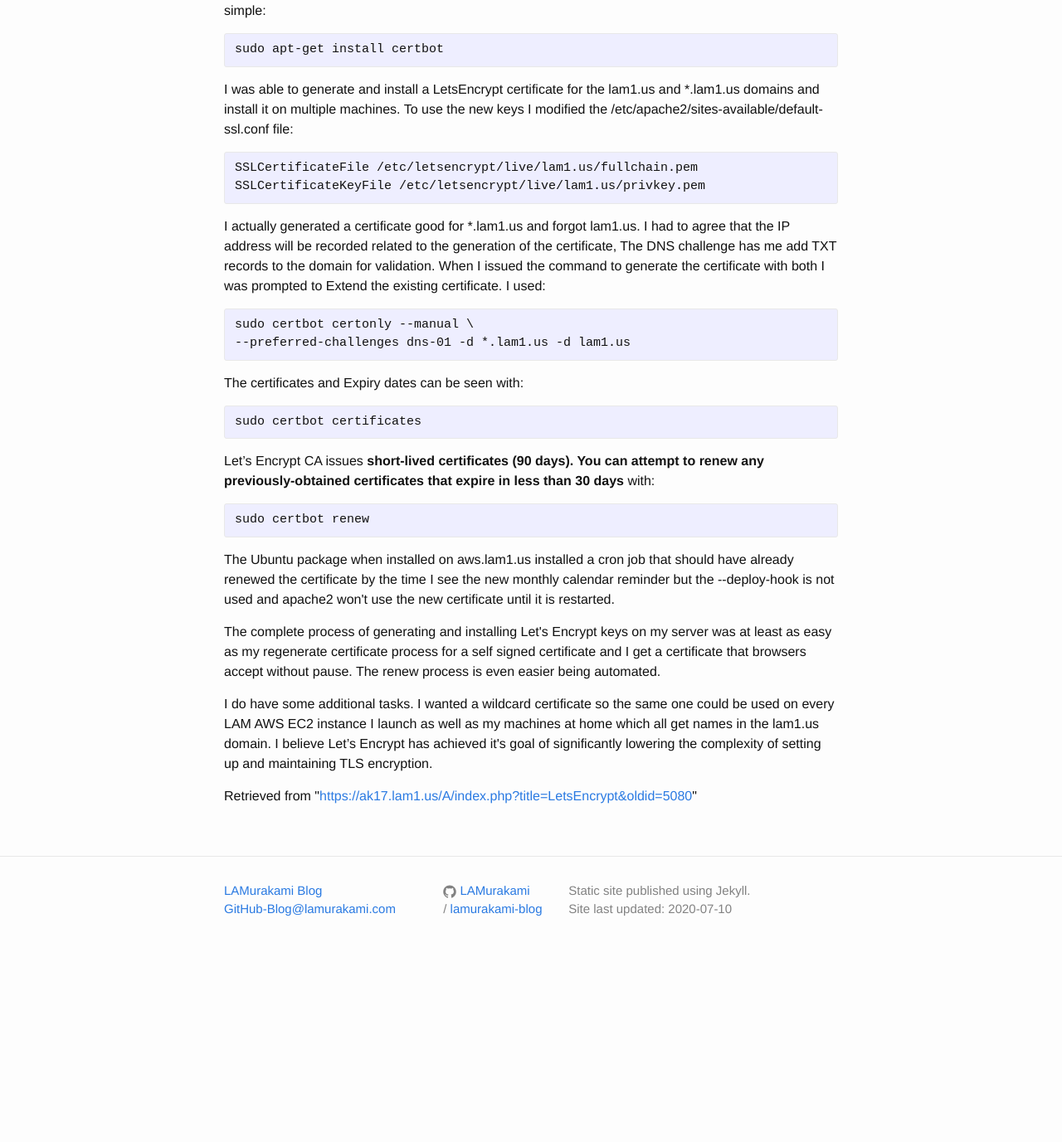
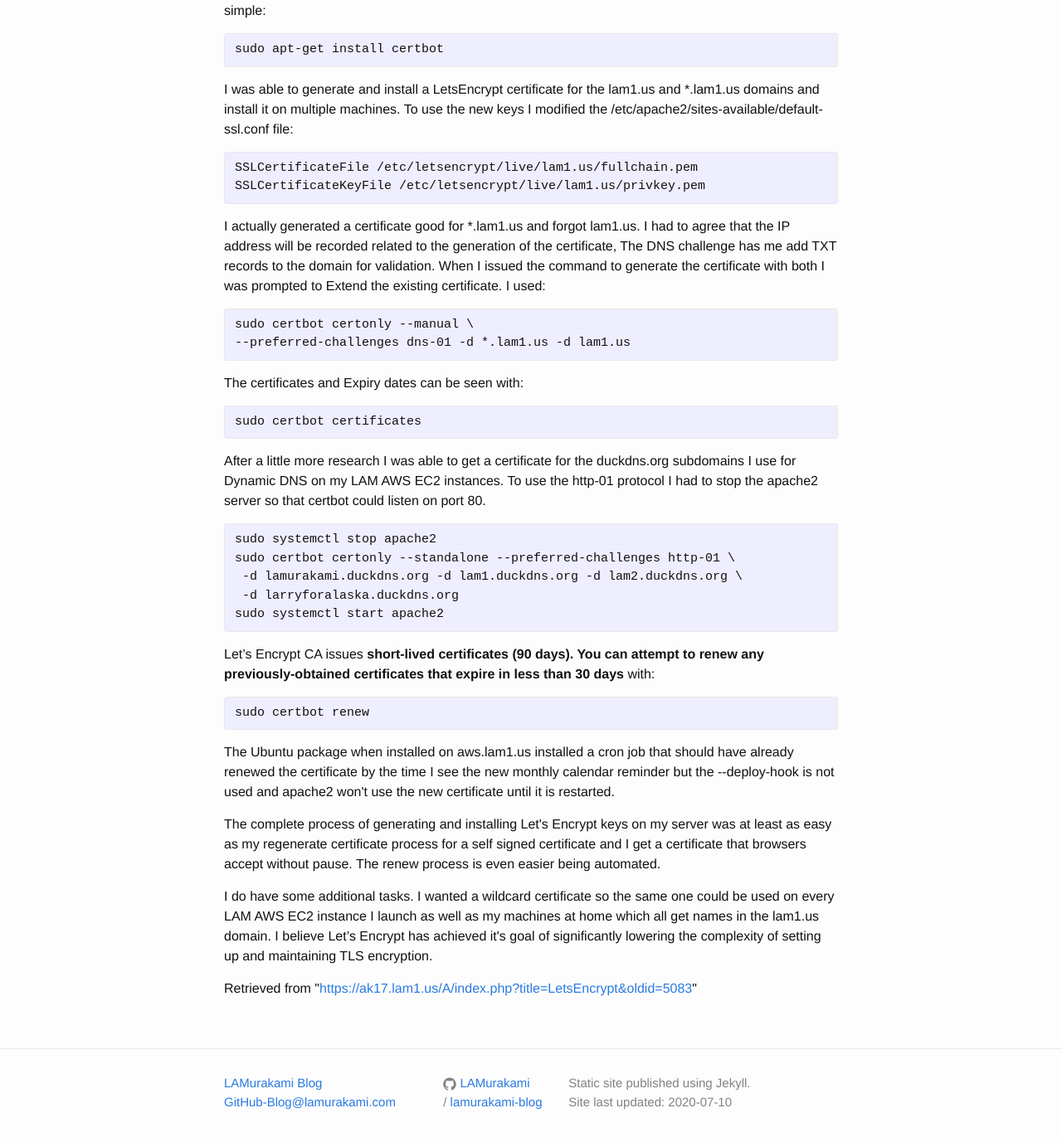
Before and after one commit to LAMurakami/blog, a Jekyll site: the page built from _posts/2020-06-11-Let-s-Encrypt-has-achieved-it-s-goal.html, in a window 1280 px wide and 1400 px high, scrolled down 1468 px. Shown: the top 1377 px of the window at 83% size. Built offline with Jekyll 4.4.1, drawn with Linux system fonts in a browser that asks for light colours; before the commit the page ends 2636 px from its top, so only the background shows below that.

Commit message:
Added certificate for the duckdns.org subdomains

```diff
--- a/_posts/2020-06-11-Let-s-Encrypt-has-achieved-it-s-goal.html
+++ b/_posts/2020-06-11-Let-s-Encrypt-has-achieved-it-s-goal.html
@@ -30,6 +30,14 @@ SSLCertificateKeyFile /etc/letsencrypt/live/lam1.us/privkey.pem
 <p>The certificates and Expiry dates can be seen with:
 </p>
 <pre>sudo certbot certificates
+</pre>
+<p>After a little more research I was able to get a certificate for the duckdns.org subdomains I use for Dynamic DNS on my LAM AWS EC2 instances.  To use the http-01 protocol I had to stop the apache2 server so that certbot could listen on port 80.
+</p>
+<pre>sudo systemctl stop apache2
+sudo certbot certonly --standalone --preferred-challenges http-01 \
+ -d lamurakami.duckdns.org -d lam1.duckdns.org -d lam2.duckdns.org \
+ -d larryforalaska.duckdns.org
+sudo systemctl start apache2
 </pre>
 <p>Let’s Encrypt CA issues <b>short-lived certificates (90 days).  You can attempt to renew any previously-obtained certificates that expire in less than 30 days</b> with:
 </p>
@@ -64,5 +72,5 @@ Transclusion expansion time report (%,ms,calls,template)
 <!-- Saved in parser cache with key wikidb:pcache:idhash:363-0!canonical and timestamp 20200611222615 and revision id 5080
  -->
 </div></div><div>
-Retrieved from "<a dir="ltr" href="https://ak17.lam1.us/A/index.php?title=LetsEncrypt&amp;oldid=5080">https://ak17.lam1.us/A/index.php?title=LetsEncrypt&amp;oldid=5080</a>"</div>
+Retrieved from "<a dir="ltr" href="https://ak17.lam1.us/A/index.php?title=LetsEncrypt&amp;oldid=5083">https://ak17.lam1.us/A/index.php?title=LetsEncrypt&amp;oldid=5083</a>"</div>
 <!-- end content -->
```
